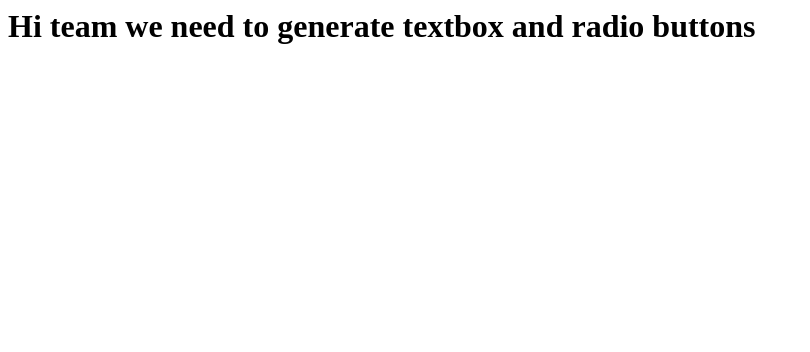
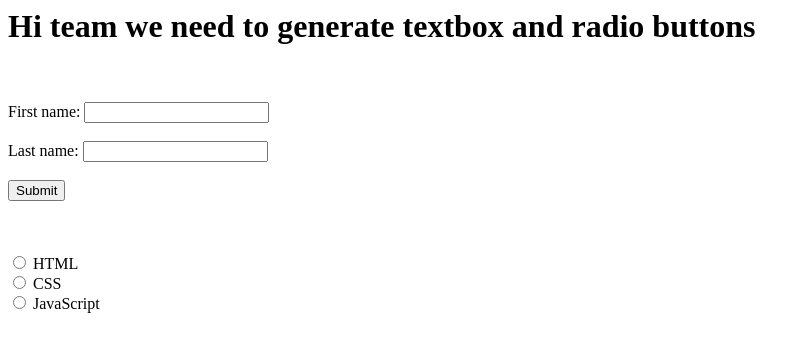
Before and after one commit to vigneshrajdeveloper/githubtesting, a plain HTML site: page index.html in a window 1280 px wide. Shown: the whole page, without its empty margins (0-810 px from the left). Drawn offline with Linux system fonts and the light colour scheme.

Commit message:
cloned from remote and modified the files

```diff
--- a/index.html
+++ b/index.html
@@ -1,5 +1,21 @@
 <html>
 <body>
-<h1>Hi team we need to generate textbox and radio buttons </h2>
+<h1>Hi team we need to generate textbox and radio buttons </h2><br><br>
+    <form action="/action_page.php">
+        <label for="fname">First name:</label>
+        <input type="text" id="fname" name="fname"><br><br>
+        <label for="lname">Last name:</label>
+        <input type="text" id="lname" name="lname"><br><br>
+        <input type="submit" value="Submit">
+      </form><br><br>
+
+      <input type="radio" id="html" name="fav_language" value="HTML">
+<label for="html">HTML</label><br>
+<input type="radio" id="css" name="fav_language" value="CSS">
+<label for="css">CSS</label><br>
+<input type="radio" id="javascript" name="fav_language" value="JavaScript">
+<label for="javascript">JavaScript</label>
+
+
 </body>
 </html>
```
